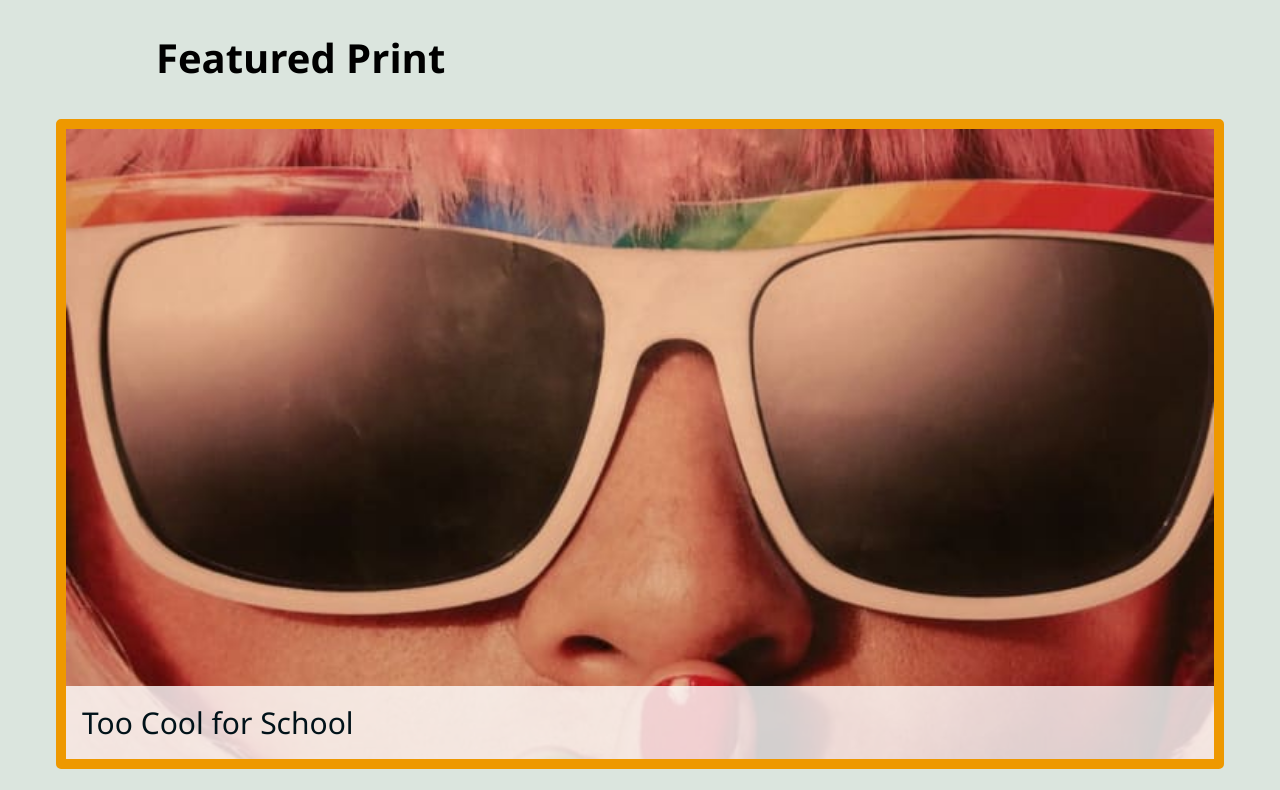
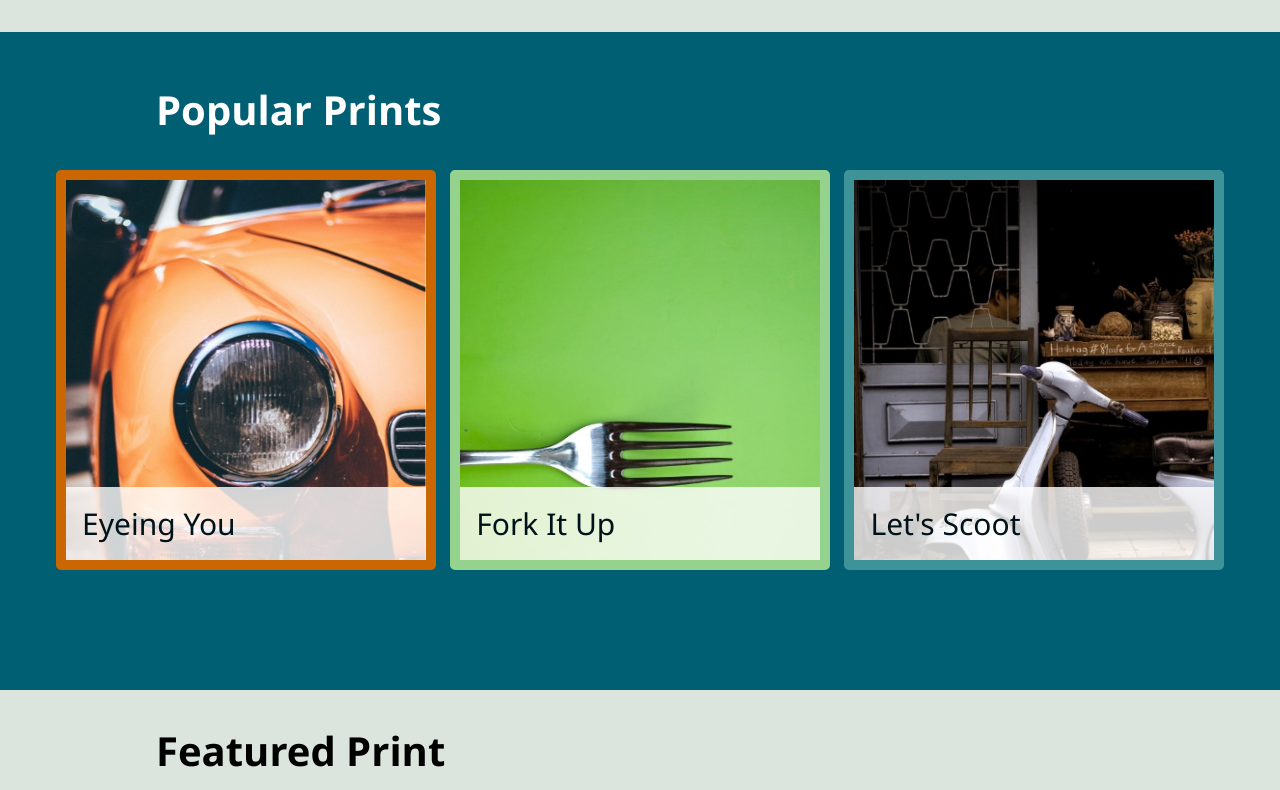
Before and after one commit to nitindxt/Collections-the-art-gallery, a plain HTML site: page index.html in a window 1280 px wide. Shown: the part 957-1747 px from the top of the page. Drawn offline with Linux system fonts and the light colour scheme.

Commit message:
add popular print section

```diff
--- a/css/style.css
+++ b/css/style.css
@@ -32,6 +32,21 @@ body {
   padding: 0;
   margin: 0;
 }
+section {
+  max-width: 1200px;
+  margin: 0 auto 5rem auto;
+  padding: 0 1rem;
+}
+
+section h2 {
+  font-size: 2.5rem;
+}
+
+section ul {
+  list-style-type: none;
+  padding: 0;
+  margin: 0;
+}
 /* header */
 .header {
   background-color: var(--color5);
@@ -46,8 +61,7 @@ nav ul {
   display: flex;
   flex-flow: row wrap;
   justify-content: space-around;
-  align-items: center;
-  min-height: 100px;
+  align-items: space-between;
   margin: 0;
   padding: 0;
   list-style-type: none;
@@ -61,15 +75,14 @@ nav li:first-child {
   text-align: center;
 }
 nav a {
+  text-decoration: none;
   font-size: 1.2rem;
+  color: white;
   display: block;
-  text-decoration: none;
-  color: var(--color5);
+  padding: 0.5rem;
+  text-align: center;
   background-color: var(--color10);
-  padding: 0.5rem;
   border-radius: 5px;
-  text-align: center;
-  margin-bottom: 0.5rem;
 }
 
 nav li:first-child a {
@@ -78,7 +91,7 @@ nav li:first-child a {
 
 nav a:hover {
   background-color: var(--color1);
-  color: var(--color6);
+  color: var(--color5);
 }
 /* header end */
 
@@ -96,31 +109,6 @@ nav a:hover {
   max-height: 454px;
 }
 /* hero image end */
-/* featured image styles */
-
-#featured figure {
-  max-height: 650px;
-}
-
-#featured img {
-  object-position: 0;
-}
-
-section {
-  max-width: 1200px;
-  margin: 0 auto;
-  padding: 0 1rem;
-}
-
-section h2 {
-  font-size: 2.5rem;
-}
-
-section ul {
-  list-style-type: none;
-  padding: 0;
-  margin: 0;
-}
 
 /* To keep mobile screens from being stupid long, consider setting a max height on the images and hide the overflow.
 
@@ -129,6 +117,7 @@ Spelled out the individual border styles so border-color could go elsewhere. Sty
 figure {
   margin: 0 0 0.5rem 0;
   padding: 0;
+  height: 100%;
   max-height: 400px;
   overflow: hidden;
   position: relative;
@@ -164,6 +153,21 @@ figcaption a {
   text-decoration: none;
   color: var(--color1);
 }
+/* green stripe for popular images */
+.popular {
+  background-color: var(--color2);
+  color: white;
+  padding: 1rem 0 2rem 0;
+}
+/* featured image styles */
+
+#featured figure {
+  max-height: 650px;
+}
+
+#featured img {
+  object-position: 0;
+}
 
 /* style is doing double duty, styling border color and hover color. Only one declaration usually applies though.  */
 
@@ -184,7 +188,11 @@ figcaption a {
   border-color: var(--color4);
   color: var(--color4);
 }
-
+.color5,
+.color5 a:hover {
+  border-color: var(--color5);
+  color: var(--color5);
+}
 .color6,
 .color6 a:hover {
   border-color: var(--color6);
@@ -199,10 +207,14 @@ figcaption a {
 
 .color8,
 .color8 a:hover {
-  border-color: var(--color8);
+  border-color: var(--color3);
   color: var(--color8);
 }
-
+.color9,
+.color9 a:hover {
+  border-color: var(--color9);
+  color: var(--color9);
+}
 /* mission styles */
 
 #mission {
@@ -218,6 +230,7 @@ figcaption a {
   max-height: 100px;
   display: block;
 }
+
 #collections {
   margin-bottom: 3rem;
 }
@@ -250,6 +263,10 @@ footer address ul {
 /* turn on flexbox here - prior to this, elements stacked individually as blocks */
 
 @media (min-width: 550px) {
+  /* header/nav layout */
+  header {
+    padding: 3rem;
+  }
   section ul {
     display: flex;
     flex-flow: row wrap;
@@ -289,10 +306,18 @@ footer address ul {
   nav a {
     color: var(--color1);
     background-color: transparent;
+    padding: 0;
   }
   nav a:hover {
     color: var(--color2);
     background-color: transparent;
+  }
+
+  .popular li:last-child {
+    flex-basis: 100%;
+  }
+  .popular li:last-child img {
+    object-position: 0 -350px;
   }
 }
 
@@ -300,7 +325,8 @@ footer address ul {
   section h2 {
     margin-left: 100px;
   }
-  section li {
+  section li,
+  .popular li:last-child {
     flex-basis: 32.5%;
   }
   /* nav style - logo in the center */
@@ -320,4 +346,8 @@ footer address ul {
   nav li:nth-child(5) {
     order: 3;
   }
+
+  .popular li:last-child img {
+    object-position: 0;
+  }
 }
--- a/index.html
+++ b/index.html
@@ -54,6 +54,38 @@
         </p>
       </div>
     </section>
+
+    <div class="popular">
+      <section id="popularPrints">
+        <h2>Popular Prints</h2>
+        <ul>
+          <li>
+            <figure class="color7">
+              <img
+                src="img/eyeing-you.jpg"
+                alt="Viewing part of an orange car with an oversized headlight."
+              />
+              <figcaption><a href="#">Eyeing You</a></figcaption>
+            </figure>
+          </li>
+          <li>
+            <figure class="color4">
+              <img src="img/fork-it-up.jpg" alt="Fork on green background" />
+              <figcaption><a href="#">Fork It Up</a></figcaption>
+            </figure>
+          </li>
+          <li>
+            <figure class="color8">
+              <img
+                src="img/lets-scoot.jpg"
+                alt="Vespa scooter parked on a street."
+              />
+              <figcaption><a href="#">Let's Scoot</a></figcaption>
+            </figure>
+          </li>
+        </ul>
+      </section>
+    </div>
 
     <section id="featured">
       <h2>Featured Print</h2>
```
Also changed, not shown: img/eyeing-you.jpg (added), img/fork-it-up.jpg (added), img/lets-scoot.jpg (added).
